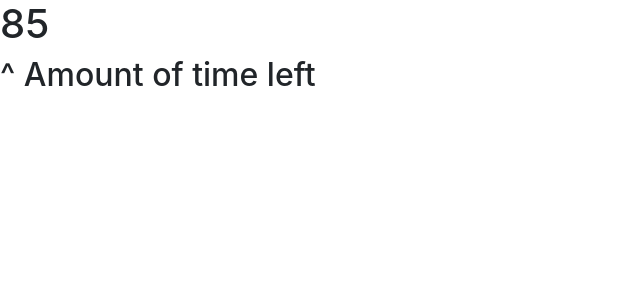
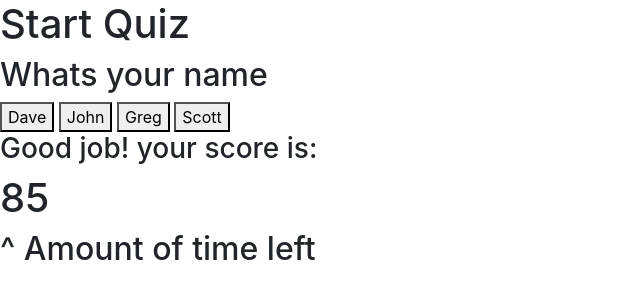
Before and after one commit to datrimboli/hw4codequiz, a plain HTML site: page index.html in a window 1280 px wide. Shown: the whole page, without its empty margins (0-640 px from the left). Drawn offline with nearby package versions, Linux system fonts and the light colour scheme.

Commit message:
html sections created

```diff
--- a/index.html
+++ b/index.html
@@ -12,6 +12,46 @@
 </head>
 
 <body>
+  <!-- Start Section -->
+<section id="startscreen">
+
+<h1>
+  Start Quiz
+</h1>
+
+
+</section>
+
+
+
+
+  <!-- Quiz Section -->
+<section id="quizscreen">
+
+  <h2>Whats your name</h2>
+  <button>Dave</button>
+  <button>John</button>
+  <button>Greg</button>
+  <button>Scott</button>
+
+
+
+</section>
+
+
+
+
+
+  <!-- End Section -->
+<section id="endscreen">
+
+  <h3>Good job! your score is:</h3>
+
+
+
+</section>
+
+
 
   <h1 id="timer">90</h1>
   <h2> ^ Amount of time left</h2>
```
